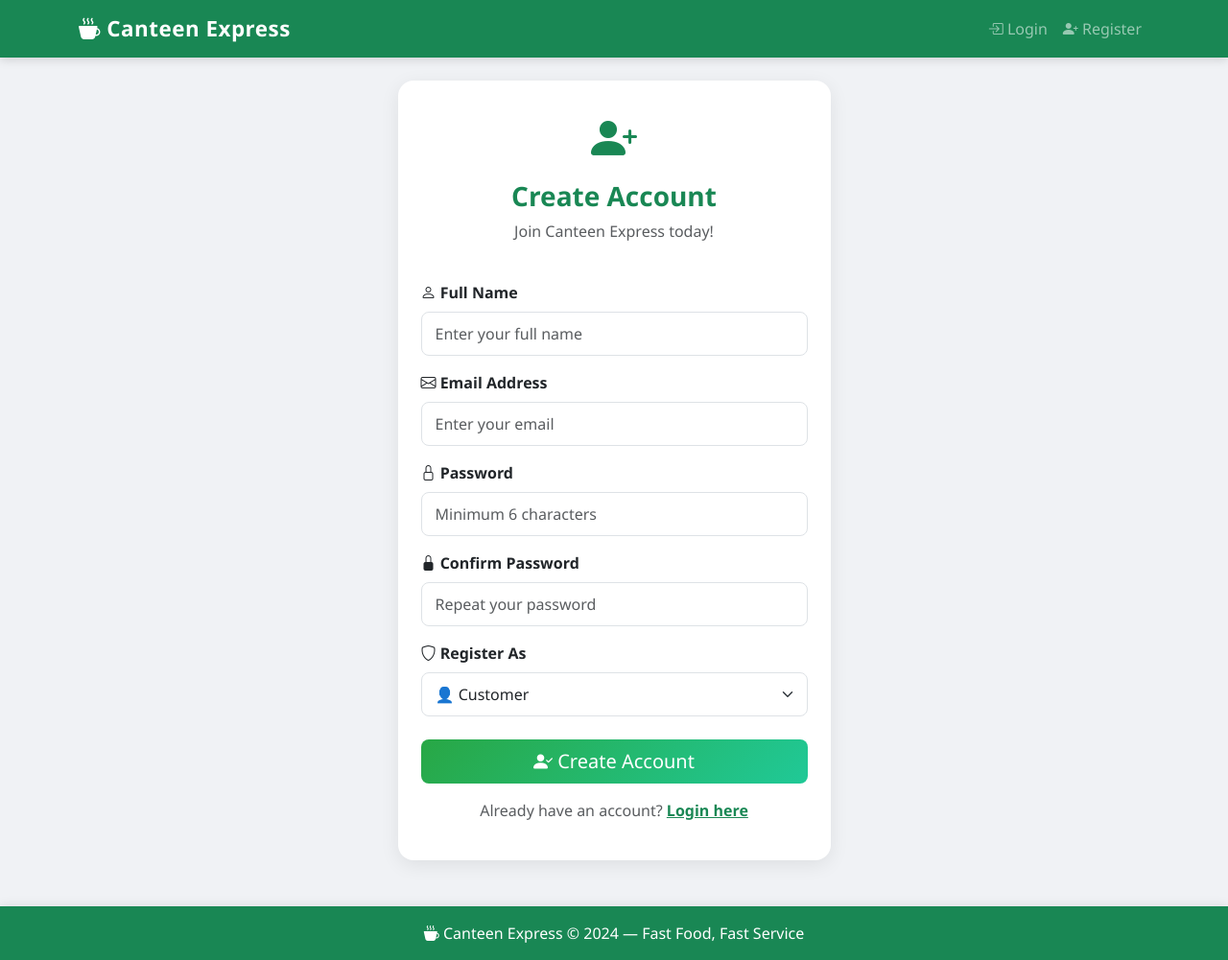
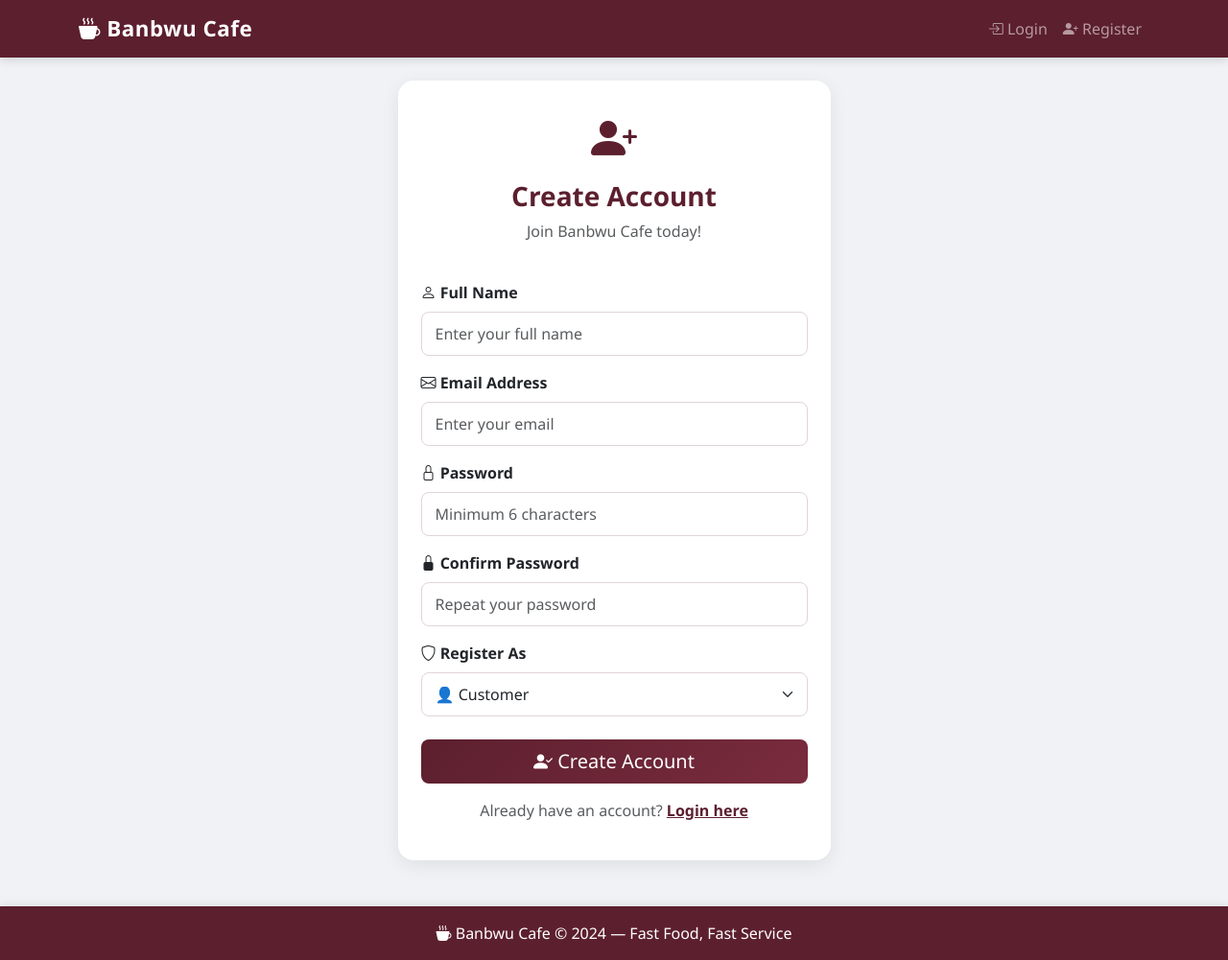
Before and after one commit to ashweena018/canteen-app, a Flask app: page /register in a window 1280 px wide. Shown: the whole page at 96% size. Run offline with Flask 3, Linux system fonts and the light colour scheme.

Commit message:
updated css and name to bnbwu cafe

```diff
--- a/DATABASE/canteen.sql
+++ b/DATABASE/canteen.sql
@@ -1,5 +1,5 @@
 -- ============================================================
--- Canteen Express - Full Database Setup Script
+-- Banbwu Cafe - Full Database Setup Script
 -- Run this file once to set up your entire database
 -- ============================================================
 
--- a/static/style.css
+++ b/static/style.css
@@ -1,5 +1,5 @@
 /* ==========================================
-   Canteen Express - Complete Stylesheet
+   Banbwu Cafe - Complete Stylesheet
 ========================================== */
 
 html { scroll-behavior: smooth; }
@@ -45,14 +45,14 @@ body {
 /* ── Forms ── */
 .form-control, .form-select {
     border-radius: 8px;
-    border: 1.5px solid #dee2e6;
+    border: 1.5px solid #e2d4d6;
     padding: 10px 14px;
     transition: border-color 0.2s;
 }
 
 .form-control:focus, .form-select:focus {
-    border-color: #28a745;
-    box-shadow: 0 0 0 0.2rem rgba(40,167,69,0.15);
+    border-color: #5c1f2e;
+    box-shadow: 0 0 0 0.2rem rgba(92,31,46,0.15);
 }
 
 /* ── Buttons ── */
@@ -63,24 +63,45 @@ body {
 }
 
 .btn-success {
-    background: linear-gradient(135deg, #28a745, #20c997);
-    border: none;
+    background: linear-gradient(135deg, #5c1f2e, #7a2c3e) !important;
+    border: none !important;
+    color: #fff !important;
 }
 
 .btn-success:hover {
-    background: linear-gradient(135deg, #218838, #1aab82);
+    background: linear-gradient(135deg, #44161f, #5c1f2e) !important;
     transform: translateY(-1px);
-    box-shadow: 0 4px 12px rgba(40,167,69,0.3);
+    box-shadow: 0 4px 12px rgba(92,31,46,0.3);
+}
+
+.btn-outline-success {
+    color: #5c1f2e !important;
+    border-color: #5c1f2e !important;
+}
+
+.btn-outline-success:hover {
+    background-color: #5c1f2e !important;
+    color: #fff !important;
+}
+
+.btn-outline-danger {
+    color: #7a2c3e !important;
+    border-color: #7a2c3e !important;
+}
+
+.btn-outline-danger:hover {
+    background-color: #7a2c3e !important;
+    color: #fff !important;
 }
 
 /* ── Token Box ── */
 .token-box {
-    background: linear-gradient(135deg, #28a745, #20c997);
+    background: linear-gradient(135deg, #5c1f2e, #7a2c3e);
     color: white;
     border-radius: 20px;
     padding: 40px;
     text-align: center;
-    box-shadow: 0 10px 30px rgba(40,167,69,0.3);
+    box-shadow: 0 10px 30px rgba(92,31,46,0.3);
 }
 
 .token-number {
@@ -108,10 +129,18 @@ body {
     letter-spacing: 0.3px;
 }
 
+.table-success {
+    background-color: #f0e2e5 !important;
+}
+
 /* ── Badges ── */
 .badge {
     border-radius: 20px;
     font-weight: 500;
+}
+
+.badge.bg-success {
+    background-color: #5c1f2e !important;
 }
 
 /* ── Footer ── */
@@ -131,9 +160,9 @@ footer {
 
 /* ── Welcome Banner ── */
 .welcome-banner {
-    background: linear-gradient(135deg, #28a745, #20c997);
+    background: linear-gradient(135deg, #5c1f2e, #7a2c3e);
     border-radius: 16px;
-    box-shadow: 0 4px 15px rgba(40,167,69,0.25);
+    box-shadow: 0 4px 15px rgba(92,31,46,0.25);
 }
 
 /* ── Order Cards in History ── */
@@ -153,8 +182,17 @@ footer {
     display: inline-flex;
     align-items: center;
     justify-content: center;
-    background: linear-gradient(135deg, #28a745, #20c997);
-    box-shadow: 0 4px 10px rgba(40,167,69,0.3);
+    background: linear-gradient(135deg, #5c1f2e, #7a2c3e);
+    box-shadow: 0 4px 10px rgba(92,31,46,0.3);
+}
+
+/* ── Bootstrap Overrides (so bg-success / text-success classes turn maroon) ── */
+.bg-success {
+    background-color: #5c1f2e !important;
+}
+
+.text-success {
+    color: #5c1f2e !important;
 }
 
 /* ── Responsive ── */
--- a/templates/base.html
+++ b/templates/base.html
@@ -3,7 +3,7 @@
 <head>
     <meta charset="UTF-8">
     <meta name="viewport" content="width=device-width, initial-scale=1.0">
-    <title>{% block title %}Canteen Express{% endblock %}</title>
+    <title>{% block title %}Banbwu Cafe{% endblock %}</title>
     <link href="https://cdn.jsdelivr.net/npm/bootstrap@5.3.0/dist/css/bootstrap.min.css" rel="stylesheet">
     <link href="https://cdn.jsdelivr.net/npm/bootstrap-icons@1.10.0/font/bootstrap-icons.css" rel="stylesheet">
     <link rel="stylesheet" href="{{ url_for('static', filename='style.css') }}">
@@ -13,7 +13,7 @@
 <nav class="navbar navbar-expand-lg navbar-dark bg-success">
     <div class="container">
         <a class="navbar-brand fw-bold" href="/">
-            <i class="bi bi-cup-hot-fill"></i> Canteen Express
+            <i class="bi bi-cup-hot-fill"></i> Banbwu Cafe
         </a>
         <button class="navbar-toggler" type="button"
                 data-bs-toggle="collapse" data-bs-target="#navbarNav">
@@ -92,7 +92,7 @@
 <footer class="bg-success text-white text-center py-3 mt-5">
     <p class="mb-0">
         <i class="bi bi-cup-hot-fill"></i>
-        Canteen Express &copy; 2024 — Fast Food, Fast Service
+        Banbwu Cafe &copy; 2024 — Fast Food, Fast Service
     </p>
 </footer>
 
--- a/templates/cart.html
+++ b/templates/cart.html
@@ -1,5 +1,5 @@
 {% extends 'base.html' %}
-{% block title %}Cart — Canteen Express{% endblock %}
+{% block title %}Cart — Banbwu Cafe{% endblock %}
 
 {% block content %}
 
--- a/templates/dashboard.html
+++ b/templates/dashboard.html
@@ -1,5 +1,5 @@
 {% extends 'base.html' %}
-{% block title %}Menu — Canteen Express{% endblock %}
+{% block title %}Menu — Banbwu Cafe{% endblock %}
 
 {% block content %}
 
--- a/templates/history.html
+++ b/templates/history.html
@@ -1,5 +1,5 @@
 {% extends 'base.html' %}
-{% block title %}Order History — Canteen Express{% endblock %}
+{% block title %}Order History — Banbwu Cafe{% endblock %}
 
 {% block content %}
 
--- a/templates/kitchen.html
+++ b/templates/kitchen.html
@@ -1,5 +1,5 @@
 {% extends 'base.html' %}
-{% block title %}Kitchen Dashboard — Canteen Express{% endblock %}
+{% block title %}Kitchen Dashboard — Banbwu Cafe{% endblock %}
 
 {% block content %}
 
--- a/templates/login.html
+++ b/templates/login.html
@@ -1,6 +1,6 @@
 {% extends 'base.html' %}
 
-{% block title %}Login — Canteen Express{% endblock %}
+{% block title %}Login — Banbwu Cafe{% endblock %}
 
 {% block content %}
 
@@ -25,7 +25,7 @@
                 <i class="bi bi-box-arrow-in-right text-success"
                    style="font-size: 3rem;"></i>
                 <h3 class="fw-bold text-success mt-2">Welcome Back!</h3>
-                <p class="text-muted">Login to Canteen Express</p>
+                <p class="text-muted">Login to Banbwu Cafe</p>
             </div>
 
             <!-- Login Form -->
--- a/templates/register.html
+++ b/templates/register.html
@@ -1,5 +1,5 @@
 {% extends 'base.html' %}
-{% block title %}Register — Canteen Express{% endblock %}
+{% block title %}Register — Banbwu Cafe{% endblock %}
 {% block content %}
 
 {% if message %}
@@ -19,7 +19,7 @@
             <div class="text-center mb-4">
                 <i class="bi bi-person-plus-fill text-success" style="font-size: 3rem;"></i>
                 <h3 class="fw-bold text-success mt-2">Create Account</h3>
-                <p class="text-muted">Join Canteen Express today!</p>
+                <p class="text-muted">Join Banbwu Cafe today!</p>
             </div>
             <form action="/register" method="POST">
                 <div class="mb-3">
--- a/templates/token.html
+++ b/templates/token.html
@@ -1,5 +1,5 @@
 {% extends 'base.html' %}
-{% block title %}Order Token — Canteen Express{% endblock %}
+{% block title %}Order Token — Banbwu Cafe{% endblock %}
 
 {% block content %}
 
```
